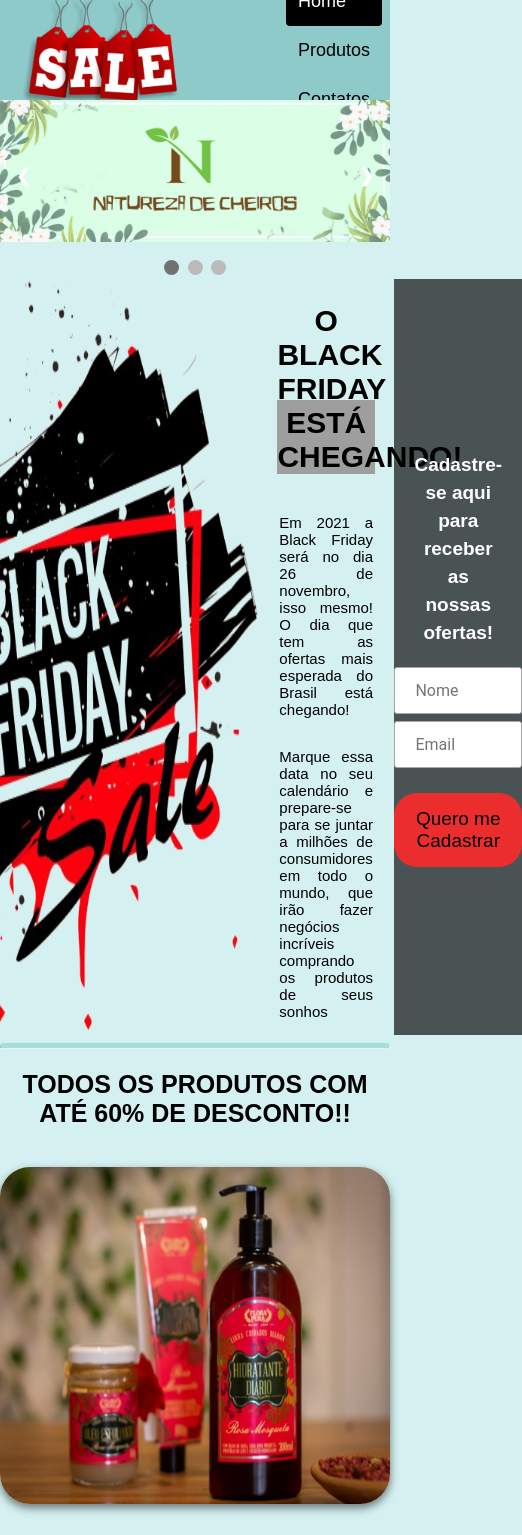
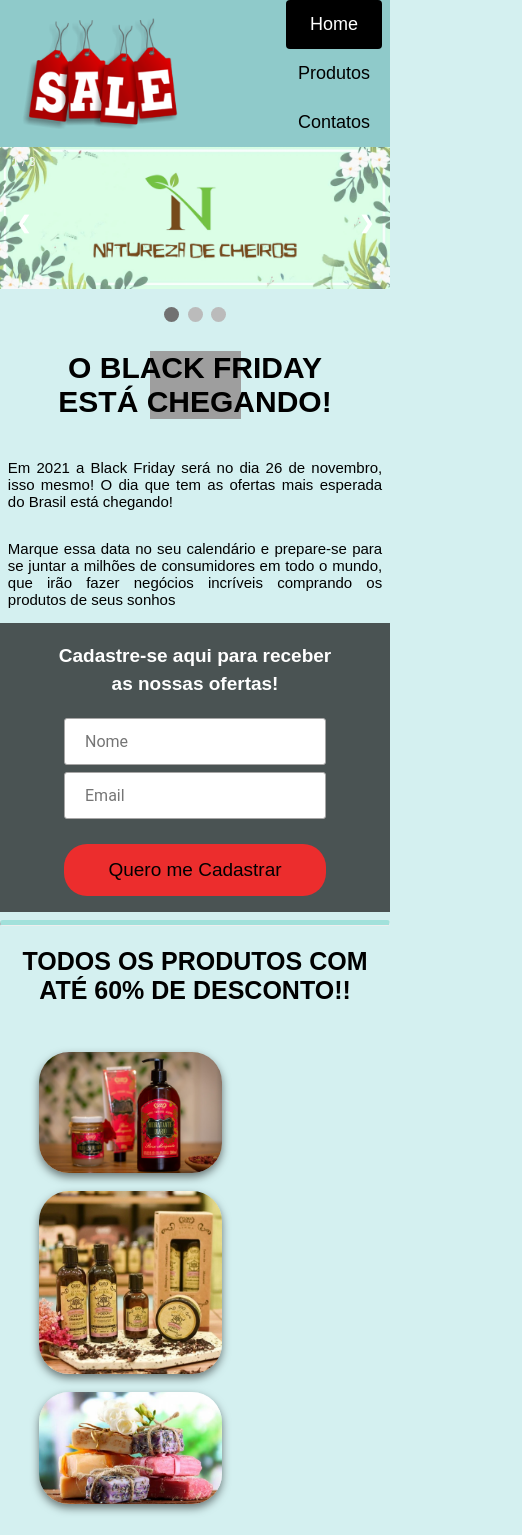
Before and after one commit to dayannealcantara/desafio1gamaacademy, a plain HTML site: page index.html in a window 390 px wide. Shown: the top 1535 px of the page, 522 px wide, since content can reach past the window. Drawn offline with Linux system fonts and the light colour scheme; grey boxes are pictures that could not be loaded.

Commit message:
responsividade mobile

```diff
--- a/styles/globalStyle.css
+++ b/styles/globalStyle.css
@@ -55,10 +55,13 @@ header a.active {
 .sobre {
     display: flex;
     justify-content: center;
-
 }
 
-.sobreTitle{
+.sobre img {
+    width: 30%;
+}
+
+.sobreTitle {
     width: 25%;
     display: flex;
     flex-direction: column;
@@ -66,10 +69,9 @@ header a.active {
 }
 
 .sobreTitle h2 {
-
-  font-size: 30px ;
-    text-align: center ;
-       font-weight: bold ;
+    font-size: 30px;
+    text-align: center;
+    font-weight: bold;
     background-image: url(https://www.blackfriday.com.br/assets/dist/images/red-brush.png);
     background-repeat: no-repeat;
     background-size: contain;
@@ -123,13 +125,12 @@ header a.active {
 }
 
 @media screen and (max-width: 500px) {
-  header a {
-    float: none;
-    display: block;
-    text-align: left;
+    header {
+        height: auto;
     }
     .header-right {
-    float: none;
+        display: flex;
+        flex-direction: column;
     }
     header a.logo {
         text-align: center;
@@ -165,15 +166,17 @@ footer {
     color: #000;
     text-align: center;
     padding: 5px;
+}
 
-}
 .redesSociais_lista {
     text-align: center;
 }
+
 .redesSociais_lista_item {
     display: inline-block;
     margin: 0 5px;
 }
+
 .redesSociais_lista_item img {
     width: 100%;
     max-width: 20px;
@@ -197,7 +200,14 @@ footer h4 {
 }
 
 @media screen and (max-width: 800px) {
-  #content {
-    margin-bottom: 5%;
+    .sobre {
+        display: block;
+    }
+    .sobre img {
+        display: none;
+    }
+    .sobreTitle {
+        width: 100%;
+        margin: 0;
     }
 }
--- a/styles/indexStyle.css
+++ b/styles/indexStyle.css
@@ -5,7 +5,6 @@
     margin: auto;
     text-align: center;
     font-family: arial;
-
 }
 
 .produtos img {
@@ -37,18 +36,16 @@ p {
     color: #000;
 }
 
-
 img {
     width: 100%;
 }
 
-.promoçoes {
-  display:grid;
+.promocoes {
+    display: grid;
     height: 400px;
     grid-template-columns: 1fr 1fr 1fr;
     padding: 3% 15%;
 }
-
 
 h2 {
     font-size: 25px;
@@ -57,41 +54,32 @@ h2 {
 }
 
 @media screen and (min-width: 801px) {
-  .promoçoes {
+    .promocoes {
         --auto-grid-min-size: 25rem;
         grid-gap: 5rem;
     }
-
     h3 {
         font-size: 22px;
     }
-
     p {
         font-size: 17px;
     }
-
     audio {
         width: 50%;
     }
 }
 
 @media screen and (max-width: 800px) {
-  .promoçoes {
-    --auto-grid-min-size: 16rem;
-    grid-gap: 1rem;
+    .promocoes {
+        display: table-cell;
     }
-
     article.linhaProdutos {
-    margin: 10% 0 ;
+        margin: 10% 0;
     }
-
     h3 {
         font-size: 17px;
-
     }
-
     p {
         font-size: 15px;
     }
-
 }
```
Lines whose indentation alone changed are shown as unchanged.
